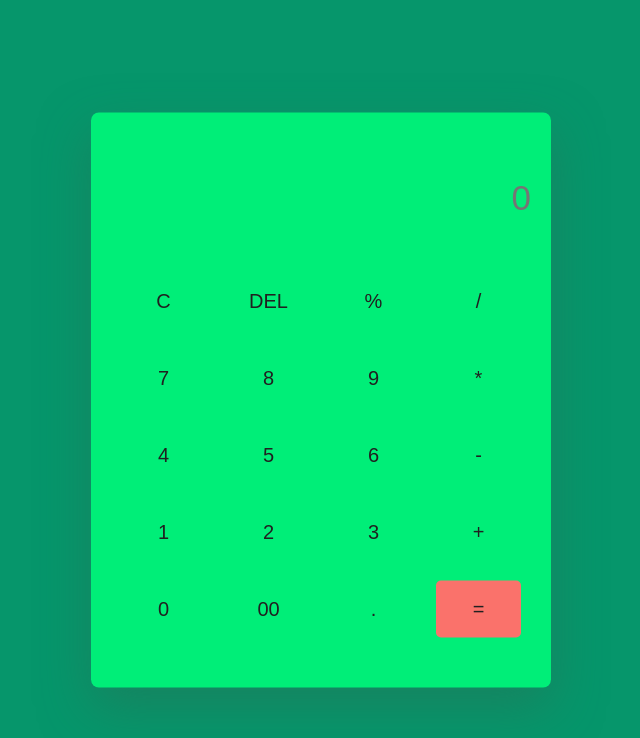
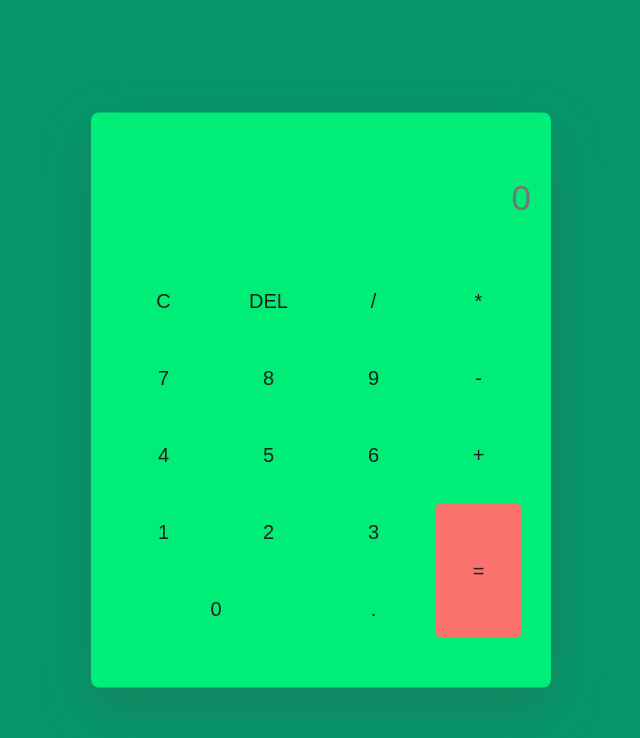
Before and after one commit to RyAlaan/calculator, a plain HTML site: page index.html in a window 1280 px wide. Shown: the whole page, without its empty margins (319-959 px from the left). Drawn offline with Linux system fonts and the light colour scheme.

Commit message:
some changes

```diff
--- a/index.html
+++ b/index.html
@@ -15,28 +15,26 @@
         <div class="buttons">
             <input type="button" value="C" id="clear">
             <input type="button" value="DEL" id="erase">
-            <input type="button" value="%" class="input-button">
             <input type="button" value="/" class="input-button">
+            <input type="button" value="*" class="input-button">
 
             <input type="button" value="7" class="input-button">
             <input type="button" value="8" class="input-button">
             <input type="button" value="9" class="input-button">
-            <input type="button" value="*" class="input-button">
+            <input type="button" value="-" class="input-button">
 
             <input type="button" value="4" class="input-button">
             <input type="button" value="5" class="input-button">
             <input type="button" value="6" class="input-button">
-            <input type="button" value="-" class="input-button">
+            <input type="button" value="+" class="input-button">
 
             <input type="button" value="1" class="input-button">
             <input type="button" value="2" class="input-button">
             <input type="button" value="3" class="input-button">
-            <input type="button" value="+" class="input-button">
 
+            <input type="button" value="=" id="equal">
             <input type="button" value="0" class="input-button">
-            <input type="button" value="00" class="input-button">
             <input type="button" value="." class="input-button">
-            <input type="button" value="=" id="equal">
 
         </div>
     </div>
--- a/style.css
+++ b/style.css
@@ -47,5 +47,10 @@ html{
 
 input[type="button"]#equal {
     /* border-radius: 50% 50% 50% 50%; */
+    grid-row: span 2;
     background-color: #fa726b;
 }
+
+input[type="button"][value="0"] {
+    grid-column: span 2;
+}
```
